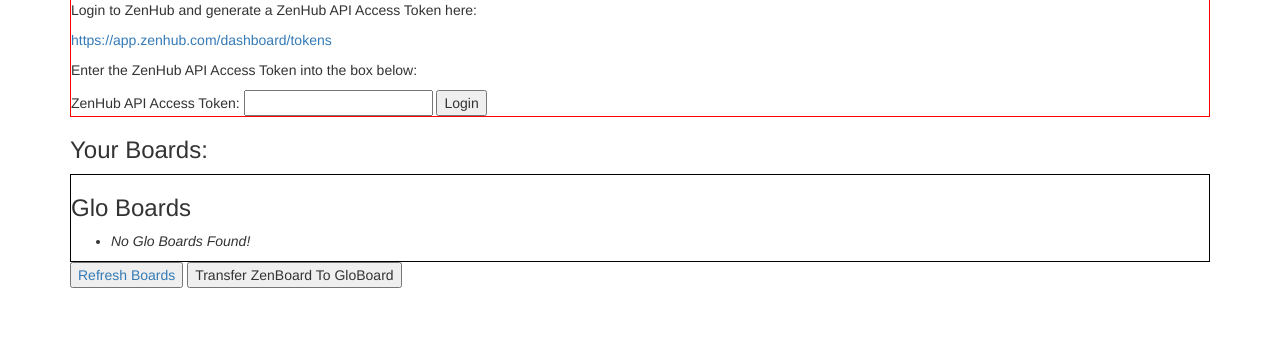
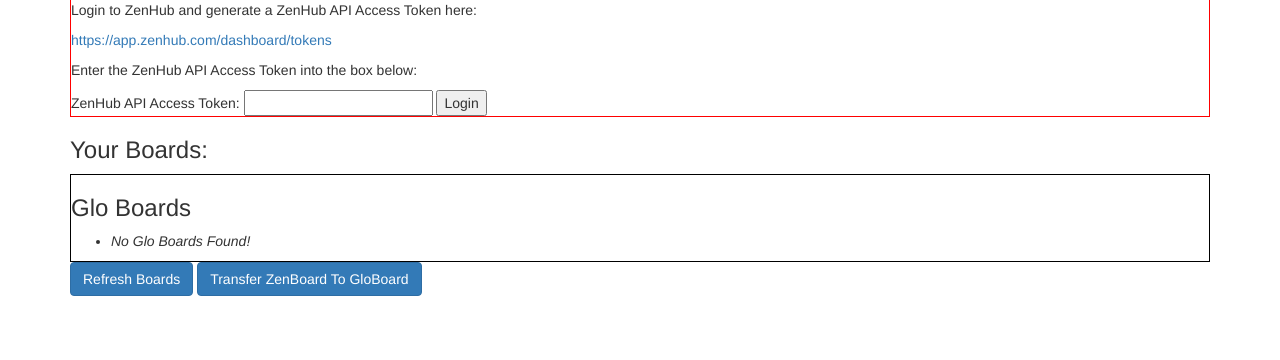
Before and after one commit to droidmonkey/zen2glo, a Flask app: template app/templates/dashboard.html in a window 1280 px wide. Shown: the part 272-632 px from the top of the page. Run offline with Flask 2, Linux system fonts and the light colour scheme; the template is opened without the code that fills it, so the values that code supplies are empty; some libraries are stand-ins or nearby versions.

Commit message:
Fix Buttons

```diff
--- a/app/templates/dashboard.html
+++ b/app/templates/dashboard.html
@@ -104,8 +104,8 @@
 		{% endif %}
 		</div>
 	</div>
-	<a href="/dashboard/zenhub-refresh"><button>Refresh Boards</button></a>
-	<input type="submit" value="Transfer ZenBoard To GloBoard" />
+	<a href="/dashboard/zenhub-refresh"><button type="button" class="btn btn-primary">Refresh Boards</button></a>
+	<button type="submit" class="btn btn-primary">Transfer ZenBoard To GloBoard</button>
 	</form>
 </div>
 {% endblock %}
```
